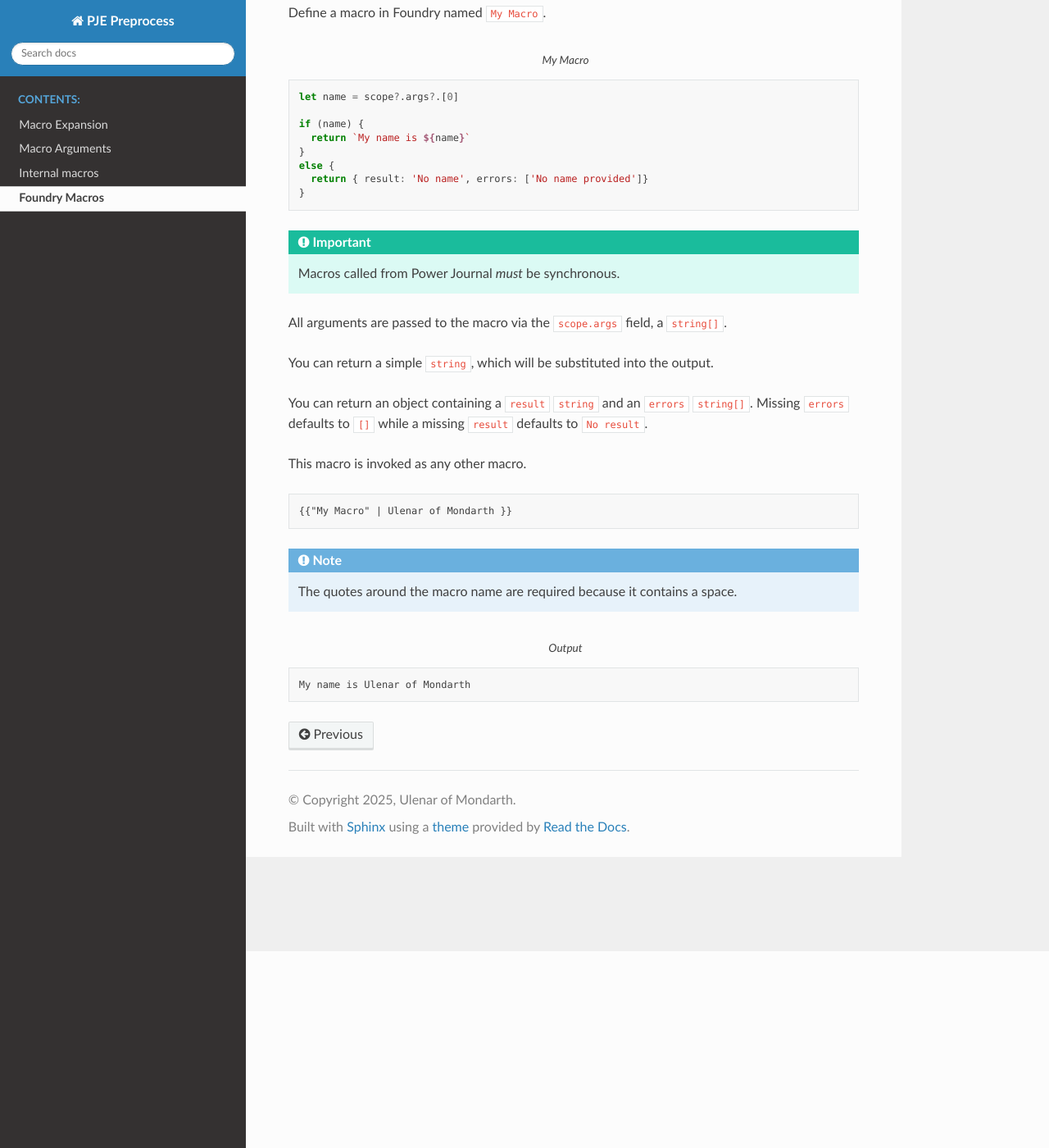
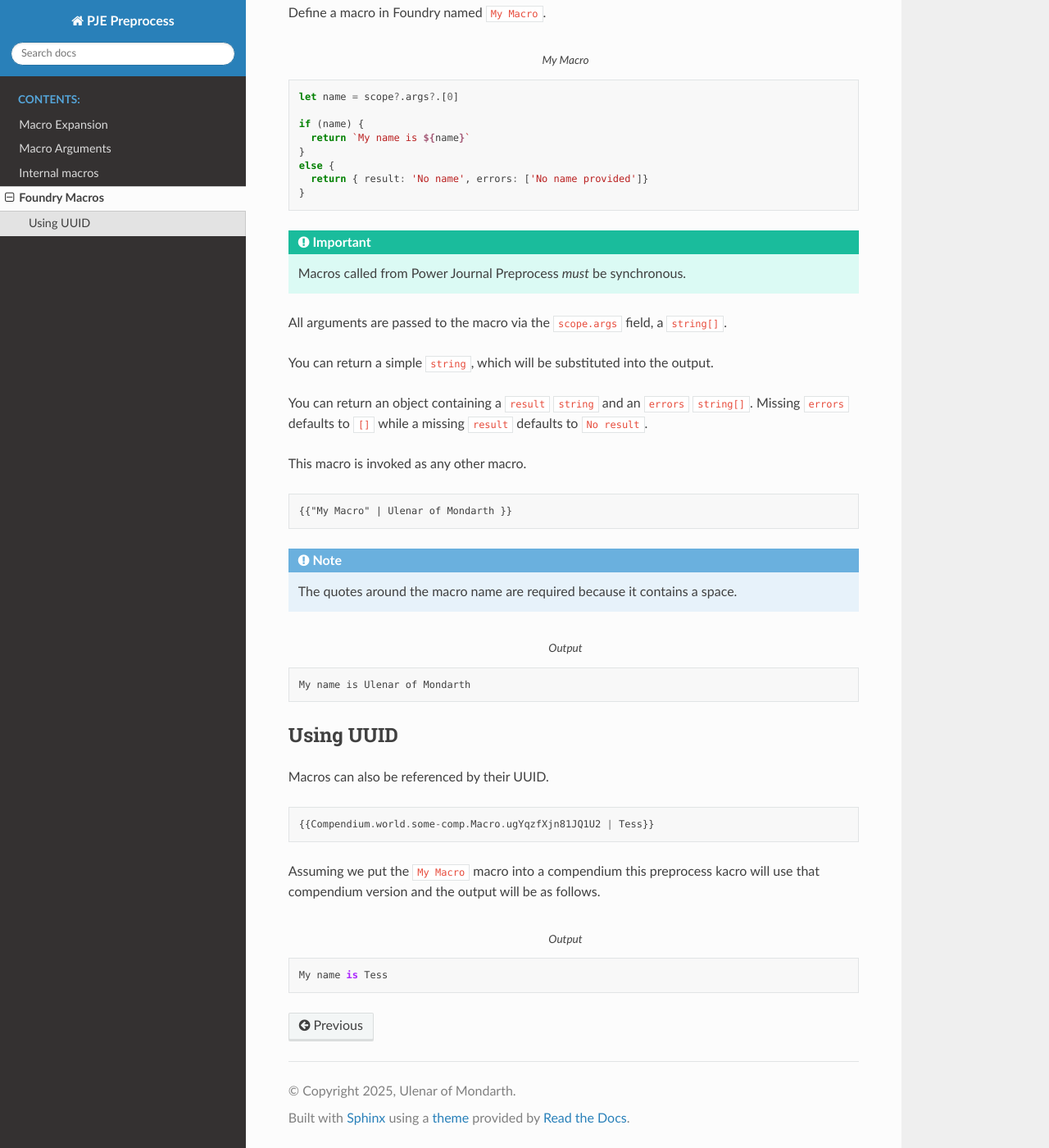
Before and after one commit to ulenarofmondarth/power-journal-preprocess, a Sphinx documentation site: the page built from docs/fvtt_macros.rst, in a window 1280 px wide and 1400 px high, scrolled down 240 px. Shown: the whole window at 82% size. Built offline with Sphinx 7.4.7 and the Read the Docs theme 3.1.0, drawn with Linux system fonts in a browser that asks for light colours.

Commit message:
feat: adds macro looklp by UUID

```diff
--- a/docs/fvtt_macros.rst
+++ b/docs/fvtt_macros.rst
@@ -19,7 +19,7 @@ Define a macro in Foundry named ``My Macro``.
      return { result: 'No name', errors: ['No name provided']}
    }
 
-.. important:: Macros called from Power Journal *must* be synchronous.
+.. important:: Macros called from Power Journal Preprocess *must* be synchronous.
 
 All arguments are passed to the macro via the ``scope.args`` field, a ``string[]``.
 
@@ -40,3 +40,19 @@ This macro is invoked as any other macro.
    :caption: Output
 
    My name is Ulenar of Mondarth
+
+Using UUID
+----------
+
+Macros can also be referenced by their UUID.
+
+.. code-block::
+
+   {{Compendium.world.some-comp.Macro.ugYqzfXjn81JQ1U2 | Tess}}
+
+Assuming we put the ``My Macro`` macro into a compendium this preprocess kacro will use that compendium version and the output will be as follows.
+
+.. code-block::
+   :caption: Output
+
+   My name is Tess
```
Also changed, not shown: 2 other files.
